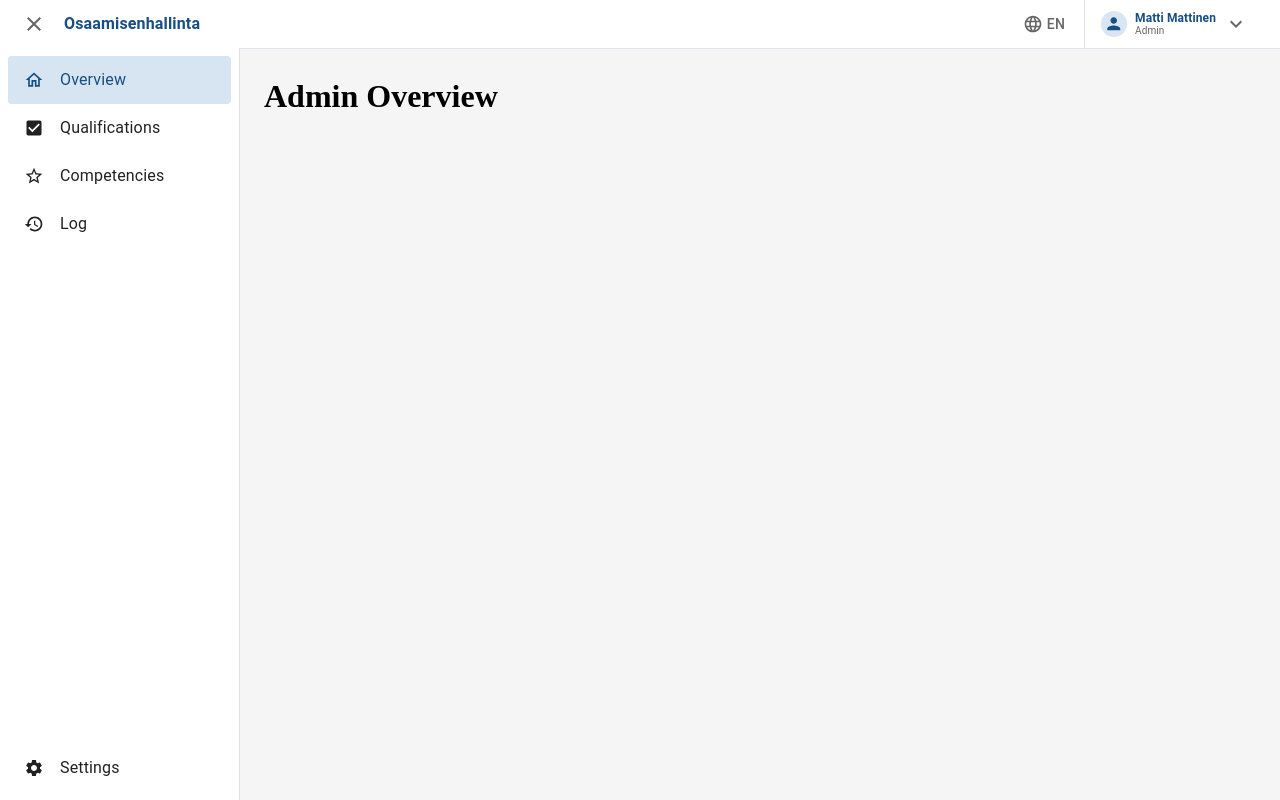
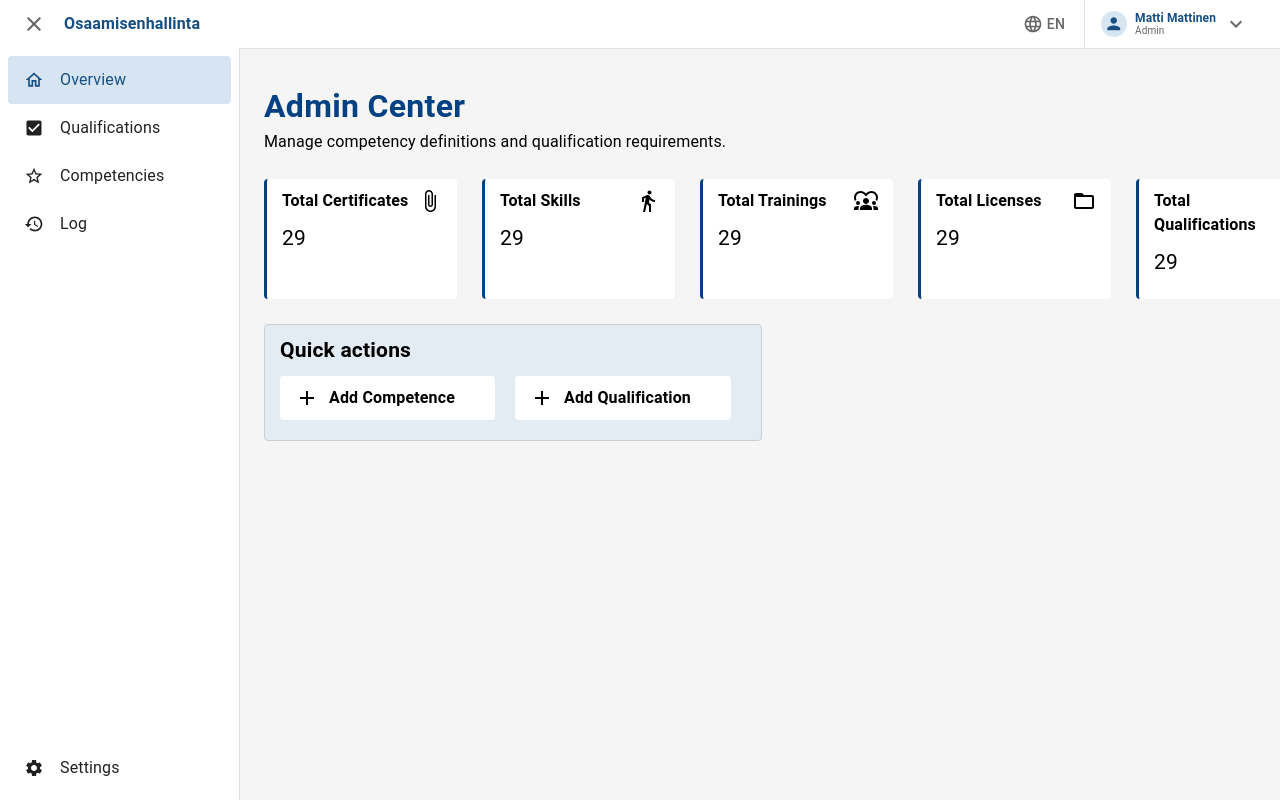
Before and after one commit to ArtoKorpiharju/Osaamisenhallinta, a React (Vite) app in the folder frontend/: page /admin/overview in a window 1280 px wide. Built offline with nearby package versions, Linux system fonts and the light colour scheme.

Commit message:
Added admin view components to the root layout

```diff
--- a/frontend/src/App.css
+++ /dev/null
@@ -1,8 +0,0 @@
-* {
-  font-size: 14px;
-  font-family: "Inter", sans-serif;
-}
-
-body {
-  background-color: #F2F5FB;
-}
--- a/frontend/src/components/Card.tsx
+++ b/frontend/src/components/Card.tsx
@@ -18,6 +18,7 @@ function Card({ item, icon: Icon }: CardProps) {
         borderLeft: "3px solid #034182",
         borderRadius: "4px",
         minWidth: "160px",
+        maxWidth: "200px",
         flex: "1 1 0px",
       }}
     >
--- a/frontend/src/pages/admin/Overview.tsx
+++ b/frontend/src/pages/admin/Overview.tsx
@@ -1,3 +1,50 @@
+import Card from "../../components/Card";
+import QuickActions from "../../components/QuickActions";
+import Box from "@mui/material/Box";
+import Typography from "@mui/material/Typography";
+import type { SvgIconComponent } from "@mui/icons-material";
+
+import AttachFileIcon from "@mui/icons-material/AttachFile";
+import DirectionsWalkIcon from "@mui/icons-material/DirectionsWalk";
+import Diversity1Icon from "@mui/icons-material/Diversity1";
+import FolderOpenIcon from "@mui/icons-material/FolderOpen";
+import SensorOccupiedIcon from "@mui/icons-material/SensorOccupied";
+
 export default function AdminOverview() {
-  return <h1>Admin Overview</h1>
+  let cards = new Map<string, SvgIconComponent>([
+    ["Certificates", AttachFileIcon],
+    ["Skills", DirectionsWalkIcon],
+    ["Trainings", Diversity1Icon],
+    ["Licenses", FolderOpenIcon],
+    ["Qualifications", SensorOccupiedIcon],
+  ]);
+  const cardComponents = Array.from(cards).map(([item, Icon]) => (
+    <Card key={item} item={item} icon={Icon} />
+  ));
+
+  return (
+    <div>
+      <Typography
+        sx={{
+          fontSize: "32px",
+          fontWeight: "700",
+          marginTop: "25px",
+          color: "#034182",
+        }}
+      >
+        Admin Center
+      </Typography>
+      <Typography>
+        Manage competency definitions and qualification requirements.
+      </Typography>
+      <Box>
+        <Box sx={{ display: "flex", gap: "25px", marginTop: "25px" }}>
+          {cardComponents}
+        </Box>
+        <Box sx={{ marginTop: "25px" }}>
+          <QuickActions />
+        </Box>
+      </Box>
+    </div>
+  );
 }
```
